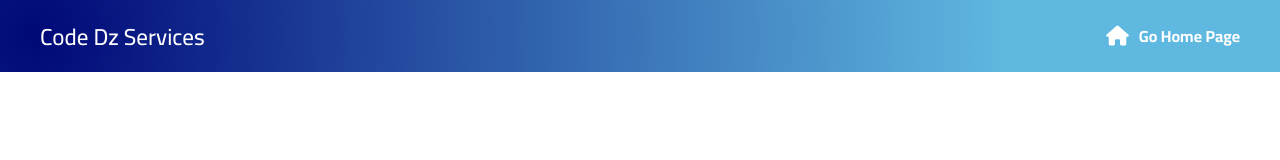
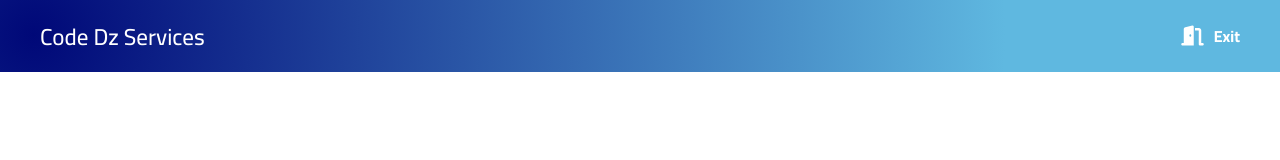
Before and after one commit to Ossamadr/code-dz-services, a plain HTML site: page index.html in a window 1280 px wide. Shown: the top 160 px of the page. Drawn offline with Linux system fonts and the light colour scheme.

Commit message:
ossama second

```diff
--- a/index.html
+++ b/index.html
@@ -20,7 +20,7 @@
     <header>
         <h3>Code Dz Services</h3>
         <div class="social">
-            <a href="https://www.codedz.org/"><i class="fa-solid fa-house"></i><h4>Go Home Page</h4></a>
+            <a href="https://www.codedz.org/"><i class="fa-solid fa-door-open"></i><h4>Exit</h4></a>
 
 
         </div>
```
Also changed, not shown: 1 other file.
